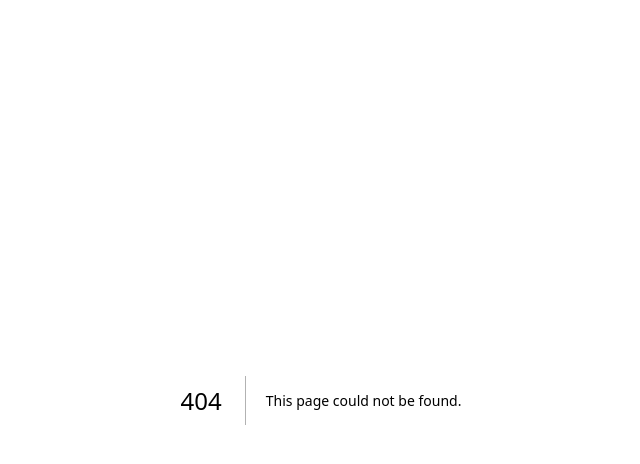
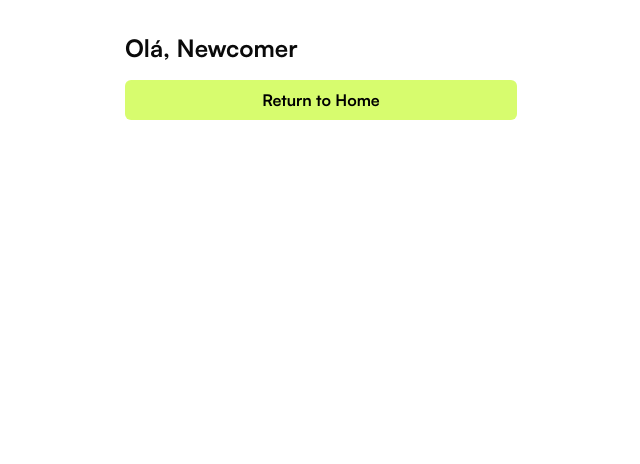
Before and after one commit to NattawatC/streamflow, a Next.js app: page /result in a window 1280 px wide. Before the commit this address had no page. Shown: the top 464 px of the page, without its empty margins (319-959 px from the left). Built offline with nearby package versions, Linux system fonts and the light colour scheme.

Commit message:
Create result page

```diff
--- /dev/null
+++ b/src/pages/result.tsx
@@ -0,0 +1,31 @@
+"use client"
+import { MainLayout } from "@/components/layout"
+import { Button } from "@/components/ui/button"
+import { NextPage } from "next"
+import Link from "next/link"
+
+const mockData = {
+  startDate: "2021-10-01",
+  endDate: "2021-10-30",
+  used: 100,
+  cost: 1000,
+  total: 10000,
+}
+
+const result: NextPage = () => {
+  return (
+    <>
+      <MainLayout className="flex flex-col gap-4">
+        <h1 className="font-bold text-2xl">Olá, Newcomer</h1>
+
+        <Link href={"/owner/home"}>
+          <Button className="bg-custom-green text-black w-full text-base font-bold">
+            Return to Home
+          </Button>
+        </Link>
+      </MainLayout>
+    </>
+  )
+}
+
+export default result
```
